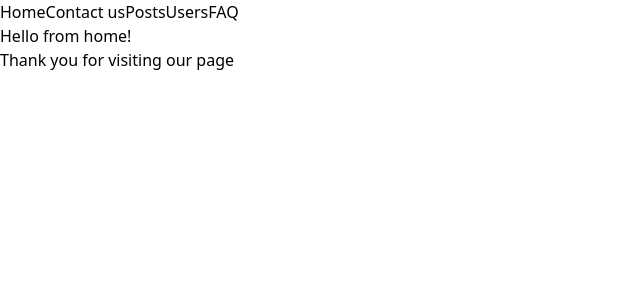
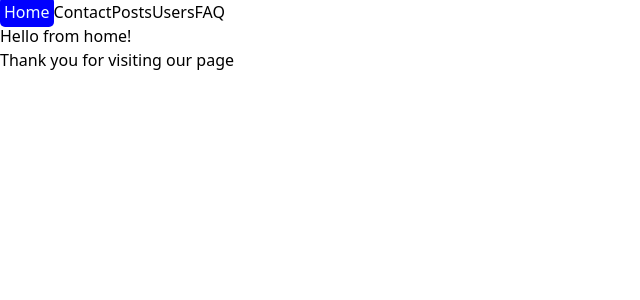
Before and after one commit to Salman-Faiz/Introduction-to-react-router, a React (Vite) app: page /home in a window 1280 px wide. Shown: the top 300 px of the page, without its empty margins (0-640 px from the left). Built offline with nearby package versions, Linux system fonts and the light colour scheme.

Commit message:
USED navlink to navigate pages and shown active page

```diff
--- /dev/null
+++ b/src/Components/Navbar/Navbar.css
@@ -0,0 +1,7 @@
+nav a.active{
+    background-color: blue;
+    padding: 4px;
+    border-radius: 5px;
+    color: azure;
+
+}
--- a/src/Components/Navbar/Navbar.jsx
+++ b/src/Components/Navbar/Navbar.jsx
@@ -1,15 +1,20 @@
-import { Link } from "react-router-dom";
+import { Link, NavLink } from "react-router-dom";
+import './Navbar.css';
 
 const Navbar = () => {
     return (
         <div >
 
-            <nav className="text-center text-2xl text-blue-600 pt-5">
-                <Link to={'/home'} className="mr-5">Home</Link>
-                <Link to={'/contact'} className="mr-5">Contact us</Link>
-                <Link to={'/posts'} className="mr-5">Posts</Link>
-                <Link to={'/users'} className="mr-5">Users</Link>
-                <Link to={'/FAQ'} className="mr-5">FAQ</Link>
+            <nav className={`text-center text-2xl text-blue-600 pt-5 `}>
+
+
+                <NavLink to={'/home'} className="mr-5">Home</NavLink>
+                <NavLink to={'/contact'} className="mr-5">Contact</NavLink>
+                <NavLink to={'/posts'} className="mr-5">Posts</NavLink>
+                <NavLink to={'/users'} className="mr-5">Users</NavLink>
+                <NavLink to={'/FAQ'} className="mr-5">FAQ</NavLink>
+
+
             </nav>
 
 
```
